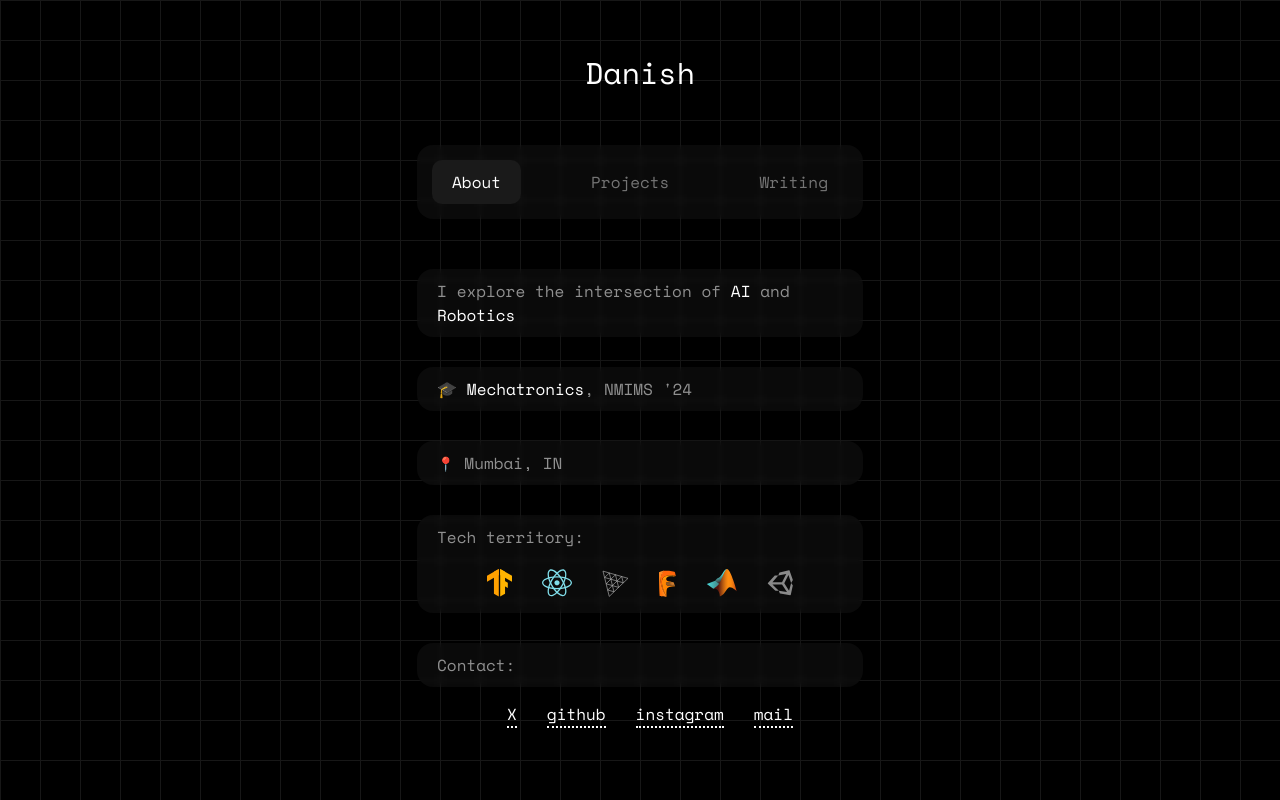
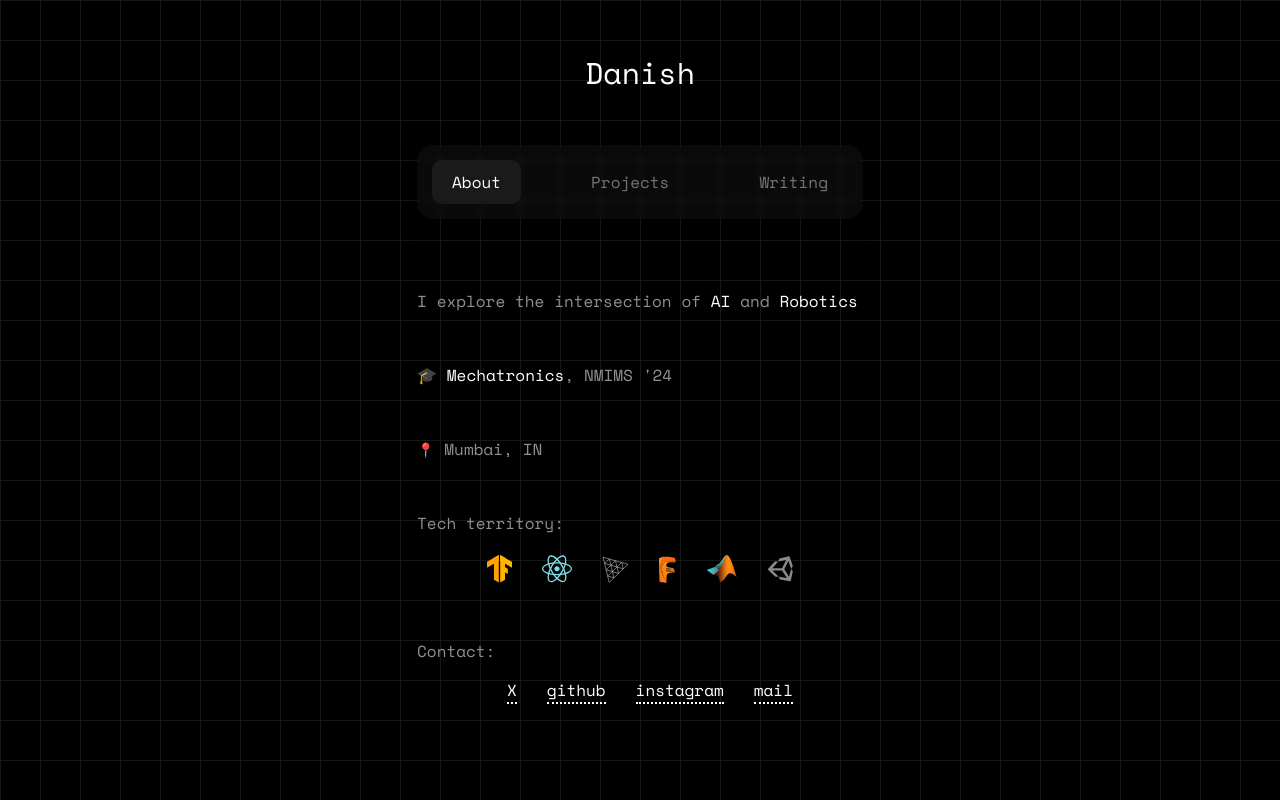
Before and after one commit to dan10ish/dan10ish.github.io, a React (Create React App) app: page / in a window 1280 px wide. Built offline with nearby package versions, Linux system fonts and the light colour scheme; no server answers.

Commit message:
🔧 Updated glass background styles

```diff
--- a/src/index.css
+++ b/src/index.css
@@ -122,58 +122,52 @@ a {
 
 /* Glass Background Start */
 
-.about-one {
-  /* From https://css.glass */
+/* .about-one {
   background: rgba(255, 255, 255, 0.04);
   border-radius: 16px;
   box-shadow: 0 4px 30px rgba(0, 0, 0, 0.1);
   backdrop-filter: blur(3px);
   -webkit-backdrop-filter: blur(3px);
   padding: 10px 20px;
-}
+} */
 
-.about-two {
-  /* From https://css.glass */
+/* .about-two {
   background: rgba(255, 255, 255, 0.04);
   border-radius: 16px;
   box-shadow: 0 4px 30px rgba(0, 0, 0, 0.1);
   backdrop-filter: blur(3px);
   -webkit-backdrop-filter: blur(3px);
   padding: 10px 20px;
-}
+} */
 
-.about-three {
-  /* From https://css.glass */
+/* .about-three {
   background: rgba(255, 255, 255, 0.04);
   border-radius: 16px;
   box-shadow: 0 4px 30px rgba(0, 0, 0, 0.1);
   backdrop-filter: blur(3px);
   -webkit-backdrop-filter: blur(3px);
   padding: 10px 20px;
-}
+} */
 
-.footer {
-  /* From https://css.glass */
+/* .footer {
   background: rgba(255, 255, 255, 0.04);
   border-radius: 16px;
   box-shadow: 0 4px 30px rgba(0, 0, 0, 0.1);
   backdrop-filter: blur(3px);
   -webkit-backdrop-filter: blur(3px);
   padding: 10px 20px;
-}
+} */
 
-.about-four-one {
-  /* From https://css.glass */
+/* .about-four-one {
   background: rgba(255, 255, 255, 0.04);
   border-radius: 16px;
   box-shadow: 0 4px 30px rgba(0, 0, 0, 0.1);
   backdrop-filter: blur(3px);
   -webkit-backdrop-filter: blur(3px);
   padding: 10px 20px;
-}
+} */
 
 .projectNav {
-  /* From https://css.glass */
   background: rgba(255, 255, 255, 0.04);
   border-radius: 16px;
   box-shadow: 0 4px 30px rgba(0, 0, 0, 0.1);
@@ -182,15 +176,14 @@ a {
   padding: 10px;
 }
 
-.table-columns {
-  /* From https://css.glass */
+/* .table-columns {
   background: rgba(255, 255, 255, 0.04);
   border-radius: 16px;
   box-shadow: 0 4px 30px rgba(0, 0, 0, 0.1);
   backdrop-filter: blur(3px);
   -webkit-backdrop-filter: blur(3px);
   padding: 5px 10px;
-}
+} */
 
 /* Glass Background End */
 
@@ -266,7 +259,7 @@ a {
   margin-top: 30px;
   display: flex;
   flex-direction: row;
-  grid-gap: 30px;
+  grid-gap: 20px;
   justify-content: center;
   align-items: center;
 }
@@ -299,7 +292,7 @@ a {
   justify-content: center;
   display: flex;
   flex-direction: row;
-  grid-gap: 30px;
+  grid-gap: 20px;
 }
 
 .table-row .title {
@@ -473,7 +466,7 @@ a {
   }
 
   .about-content {
-    margin-top: 0px;
+    margin-top: 20px;
   }
 
   .line {
@@ -485,8 +478,8 @@ a {
   }
 
   .about-content {
-    grid-row-gap: 30px;
-    row-gap: 30px;
+    grid-row-gap: 50px;
+    row-gap: 50px;
     padding-bottom: 50px;
   }
 
@@ -536,7 +529,7 @@ a {
     display: flex;
     flex-direction: column;
     width: 500px;
-    grid-gap: 20px;
+    grid-gap: 15px;
     font-size: 16px;
     padding-bottom: 100px;
   }
@@ -547,7 +540,7 @@ a {
     justify-content: center;
     display: flex;
     flex-direction: row;
-    grid-gap: 60px;
+    grid-gap: 30px;
   }
 
   .table-row .title {
@@ -600,7 +593,7 @@ a {
   }
 
   .coming-soon {
-    padding-top: 200px;
+    padding-top: 50px;
     grid-column-gap: 40px;
   }
 }
```
Also changed, not shown: 6 other files (tests, documents, lock files or other folders).
